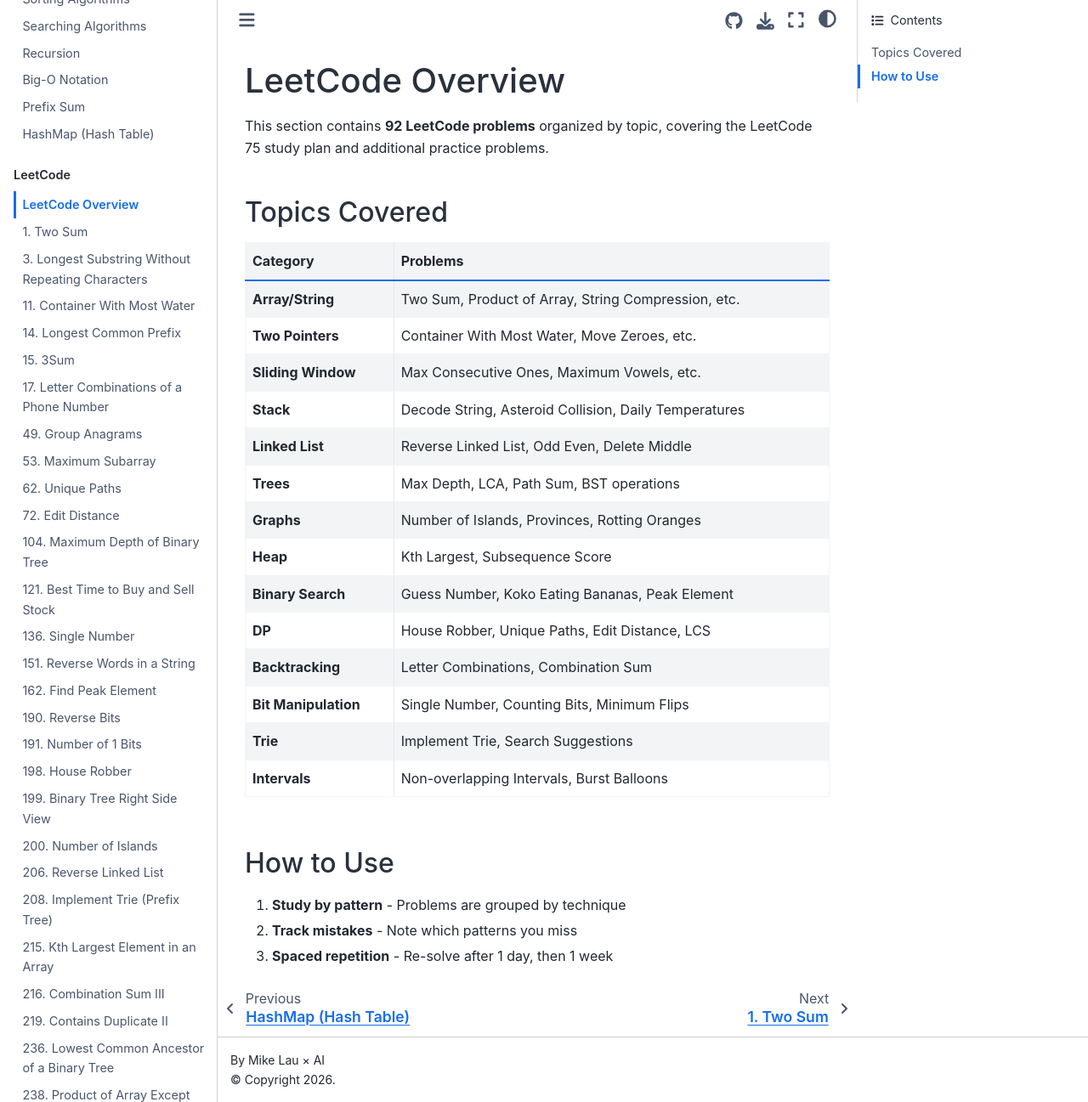
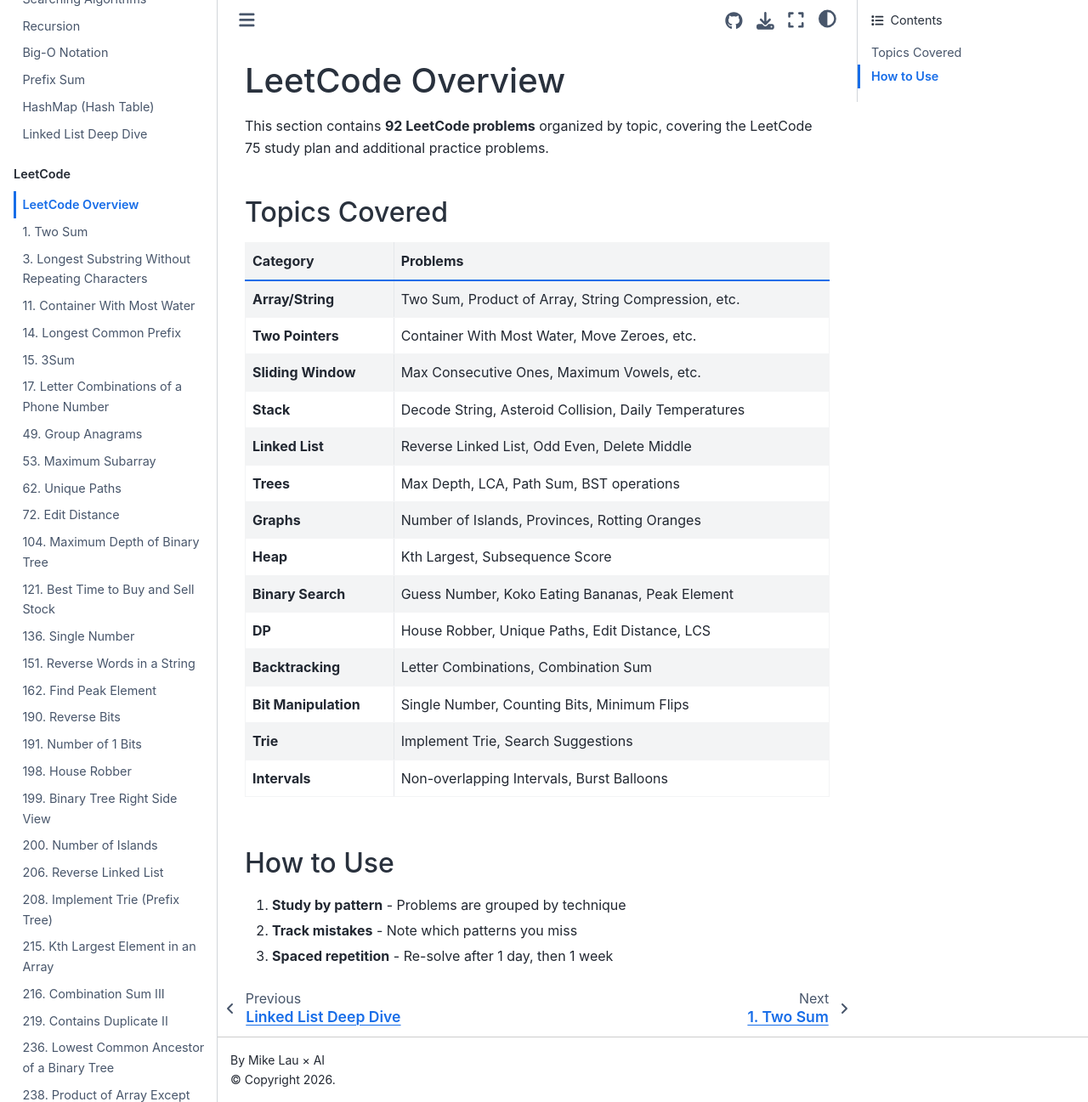
Before and after one commit to laumike081/FromZeroToAIEngineering, a Jupyter Book: the page built from book/chapters/20_leetcode_overview.md, in a window 1280 px wide and 1297 px high. Shown: the whole window at 85% size. Built offline with Jupyter Book 1.0.4 settings and Sphinx 7.4.7 and the Sphinx Book theme 1.1.4, drawn with Linux system fonts in a browser that asks for light colours.

Commit message:
Add Linked List Deep Dive: theory, patterns, and common LeetCode problems

```diff
--- a/book/_toc.yml
+++ b/book/_toc.yml
@@ -26,6 +26,7 @@
       - file: chapters/python/13_big_o_notation
       - file: chapters/python/14_prefix_sum
       - file: chapters/python/15_hashmap
+      - file: chapters/python/16_linked_list_deep_dive
 
   - caption: LeetCode
     chapters:
```
Also changed, not shown: book/chapters/python/16_linked_list_deep_dive.ipynb (added).
